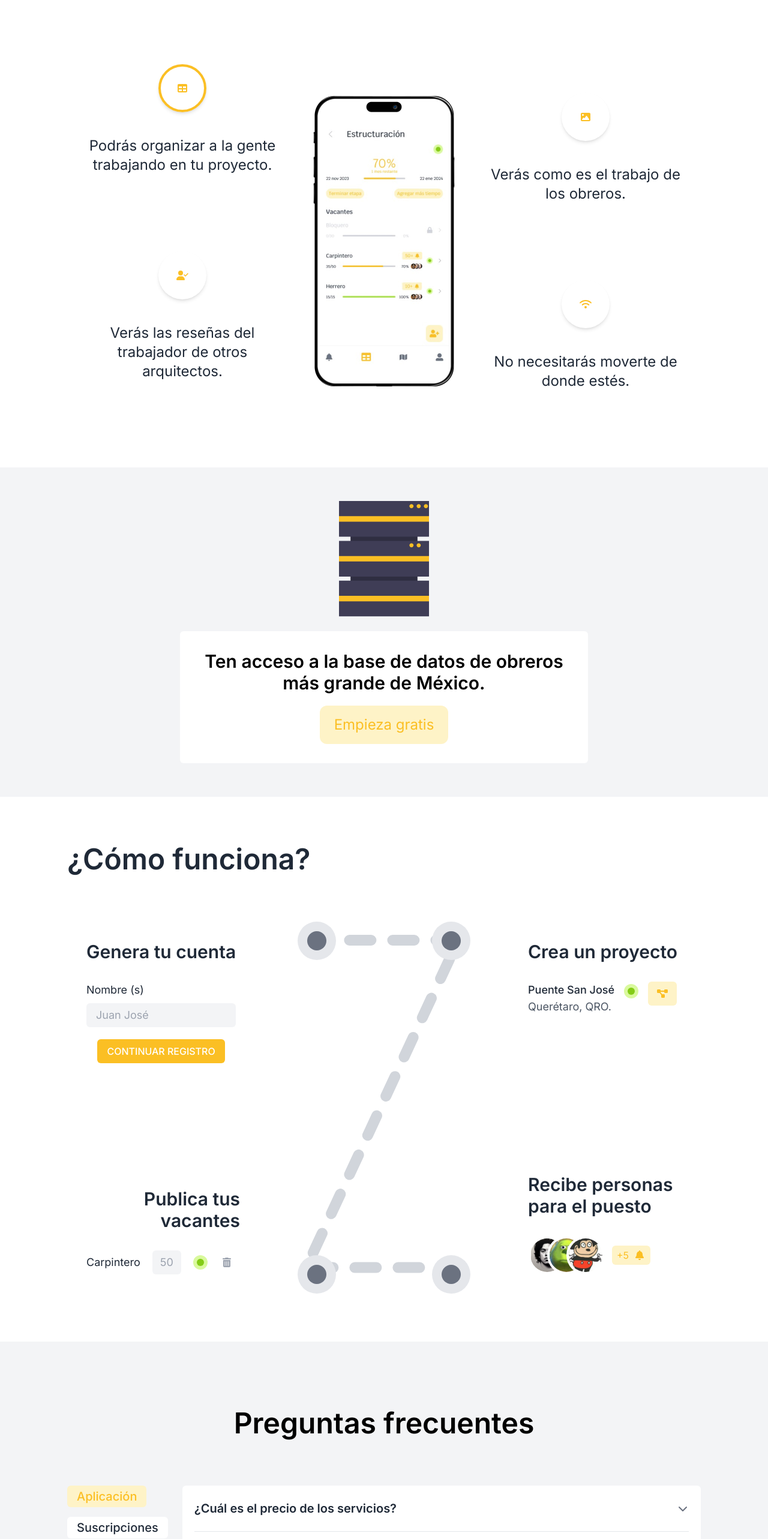
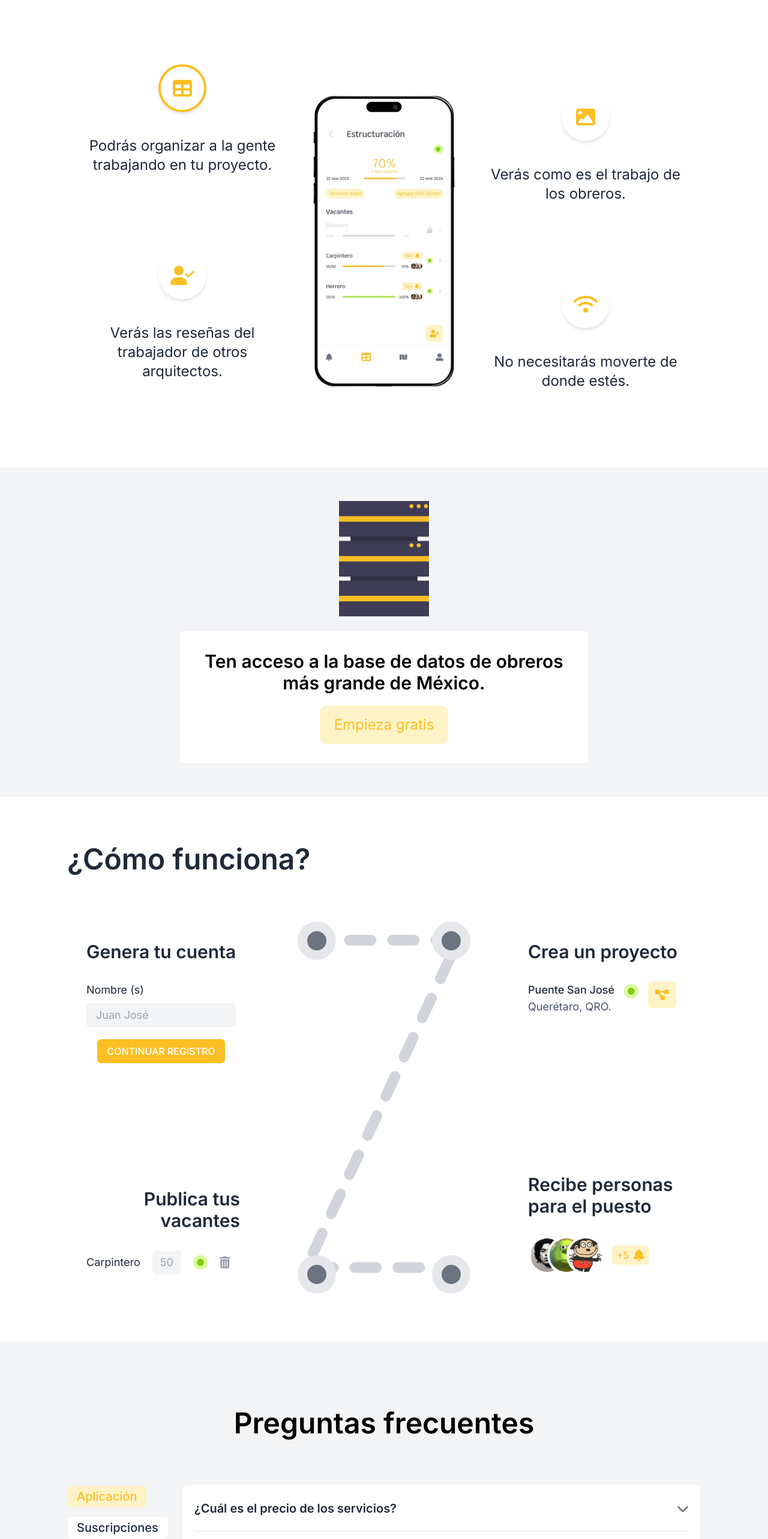
Before and after one commit to Thrashy190/arqontact-web, a Next.js app: page / in a window 1280 px wide. Shown: the part 1501-4066 px from the top of the page at 60% size. Built offline with nearby package versions, Linux system fonts and the light colour scheme.

Commit message:
change icons size

```diff
--- a/app/page.tsx
+++ b/app/page.tsx
@@ -67,10 +67,10 @@ export default function Home() {
           <div className="flex flex-wrap md:space-y-16 justify-center md:justify-between xl:items-center items-start">
             <div className="flex flex-col md:space-y-16">
               <InteractiveTrigger event="onClick" id="table" self="table" field="active">
-                <LandingIconText icon={<FontAwesomeIcon className='w-10 h-10 text-amber-400' icon={faTable} />} description="Podrás organizar a la gente trabajando en tu proyecto." />
+                <LandingIconText icon={<FontAwesomeIcon  size='2x' className='text-amber-400' icon={faTable} />} description="Podrás organizar a la gente trabajando en tu proyecto." />
               </InteractiveTrigger>
               <InteractiveTrigger event="onClick" id="usercheck" self="usercheck" field="active">
-                <LandingIconText icon={<FontAwesomeIcon className='w-10 h-10 text-amber-400' icon={faUserCheck} />} description="Verás las reseñas del trabajador de otros arquitectos." />
+                <LandingIconText icon={<FontAwesomeIcon size='2x' className='text-amber-400' icon={faUserCheck} />} description="Verás las reseñas del trabajador de otros arquitectos." />
               </InteractiveTrigger>
             </div>
             <div className="w-[250px] h-[490px] hidden md:flex xl:relative xl:top-0 sticky top-1/4">
@@ -121,10 +121,10 @@ export default function Home() {
             </div>
             <div className="flex flex-col md:space-y-16">
               <InteractiveTrigger event="onClick" id="image" self="image" field="active">
-                <LandingIconText icon={<FontAwesomeIcon className='w-10 h-10 text-amber-400' icon={faImage} />} description="Verás como es el trabajo de los obreros." />
+                <LandingIconText icon={<FontAwesomeIcon size='2x' className='text-amber-400' icon={faImage} />} description="Verás como es el trabajo de los obreros." />
               </InteractiveTrigger>
               <InteractiveTrigger event="onClick" id="wifi" self="wifi" field="active">
-                <LandingIconText icon={<FontAwesomeIcon className='w-10 h-10 text-amber-400' icon={faWifi} />} description="No necesitarás moverte de donde estés." />
+                <LandingIconText icon={<FontAwesomeIcon size='2x' className='text-amber-400' icon={faWifi} />} description="No necesitarás moverte de donde estés." />
               </InteractiveTrigger>
             </div>
           </div>
@@ -172,7 +172,7 @@ export default function Home() {
                 </div>
                 <div className="self-center flex justify-center items-center">
                   <div className="bg-amber-100 text-amber-400 rounded-md p-3 flex items-center">
-                    <FontAwesomeIcon className="w-6 h-6 text-amber-400" icon={faProjectDiagram} />
+                    <FontAwesomeIcon size='lg' className="text-amber-400" icon={faProjectDiagram} />
                   </div>
                 </div>
               </div>
@@ -188,7 +188,7 @@ export default function Home() {
                   <div className="w-3 h-3 bg-lime-500 rounded-full"></div>
                 </div>
                 <div className='flex justify-center items-center'>
-                  <FontAwesomeIcon className="w-6 h-6 text-gray-400" icon={faTrashAlt} />
+                  <FontAwesomeIcon size='lg' className="text-gray-400" icon={faTrashAlt} />
                 </div>
               </div>
             </RoadmapItem>
@@ -223,7 +223,7 @@ export default function Home() {
                 </div>
                 <div className="bg-amber-100 text-amber-400 px-2 py-1 rounded-md flex items-center space-x-2">
                   <span>+5</span>
-                  <FontAwesomeIcon className="w-5 h-5 text-amber-400" icon={faBell} />
+                  <FontAwesomeIcon size='lg' className="text-amber-400" icon={faBell} />
                 </div>
               </div>
             </RoadmapItem>
@@ -262,7 +262,7 @@ export default function Home() {
                 </div>
                 <div className="flex justify-center items-center">
                   <div className="bg-amber-100 text-amber-400 rounded-md p-3 flex items-center">
-                    <FontAwesomeIcon className="w-6 h-6 text-amber-400" icon={faProjectDiagram} />
+                    <FontAwesomeIcon size='lg' className=" text-amber-400" icon={faProjectDiagram} />
                   </div>
                 </div>
               </div>
@@ -298,7 +298,7 @@ export default function Home() {
                 </div>
                 <div className="bg-amber-100 text-amber-400 px-2 py-1 rounded-md flex items-center space-x-2">
                   <span>+5</span>
-                  <FontAwesomeIcon className="w-5 h-5 text-amber-400" icon={faBell} />
+                  <FontAwesomeIcon  size='lg' className="text-amber-400" icon={faBell} />
                 </div>
               </div>
             </RoadmapItem>
@@ -336,10 +336,10 @@ export default function Home() {
               ¿Aún tienes dudas? Contáctanos y te responderemos lo más rápido que podamos.
             </p>
             <div className="flex space-x-10">
-              <div className='transition-all hover:scale-110'><FontAwesomeIcon className="w-10 h-10 text-amber-400" icon={faFacebook} /></div>
-              <div className='transition-all hover:scale-110'><FontAwesomeIcon className="w-10 h-10 text-amber-400" icon={faLinkedin} /></div>
-              <div className='transition-all hover:scale-110'><FontAwesomeIcon className="w-10 h-10 text-amber-400" icon={faTwitter} /></div>
-              <div className='transition-all hover:scale-110'><FontAwesomeIcon className="w-10 h-10 text-amber-400" icon={faInstagram} /></div>
+              <div className='transition-all hover:scale-110'><FontAwesomeIcon size="3x" className="text-amber-400" icon={faFacebook} /></div>
+              <div className='transition-all hover:scale-110'><FontAwesomeIcon size="3x" className="text-amber-400" icon={faLinkedin} /></div>
+              <div className='transition-all hover:scale-110'><FontAwesomeIcon size="3x" className="text-amber-400" icon={faTwitter} /></div>
+              <div className='transition-all hover:scale-110'><FontAwesomeIcon size="3x" className="text-amber-400" icon={faInstagram} /></div>
             </div>
           </div>
           <form action="https://formsubmit.co/contact@arqontact.com" method="POST" encType='multipart/form-data' className="flex w-full lg:w-auto flex-1 grow flex-col space-y-5">
--- a/app/src/landing/FAQItem.tsx
+++ b/app/src/landing/FAQItem.tsx
@@ -10,7 +10,9 @@ export default function FAQItem() {
         <div onClick={() => setAnswerIsOpen(!answerIsOpen)}  className={`cursor-pointer flex flex-col py-6 ${answerIsOpen ? 'space-y-4' : ''}`}>
           <div className='flex justify-between items-center'>
             <h3 className="font-semibold text-xl">¿Cuál es el precio de los servicios?</h3>
-            <button className={`duration-300 animation-ping transition-all outline-none focus:outline-none ${ answerIsOpen ? '-rotate-180' : 'rotate-0'  }`}><FontAwesomeIcon className="w-5 h-5 text-gray-500" icon={faChevronDown }/></button>
+            <button className={`duration-300 animation-ping transition-all outline-none focus:outline-none ${ answerIsOpen ? '-rotate-180' : 'rotate-0'  }`}>
+              <FontAwesomeIcon size='lg' className="text-gray-500" icon={faChevronDown }/>
+              </button>
           </div>
           <p className={`duration-300 animation-ping transition-all ${answerIsOpen ? 'h-auto' : ''} h-0 overflow-hidden`}>Nuestros servicios son gratuitos hasta cierto punto, solamente tendrás que pagar para acceder a algunas funcionalidades.</p>
         </div>
--- a/app/src/landing/Navbar.tsx
+++ b/app/src/landing/Navbar.tsx
@@ -26,10 +26,10 @@ export default function Navbar() {
             </div>
             <button onClick={() => setMNState(!mNState)} className='relative w-8 h-8 focus:outline-none md:hidden flex'>
                 <If condition={!mNState} className='absolute'>
-                    <FontAwesomeIcon className="w-8 h-8 text-gray-800" icon={faBars} />
+                    <FontAwesomeIcon size='2x' className="text-gray-800" icon={faBars} />
                 </If>
                 <If condition={mNState} className='absolute'>
-                    <FontAwesomeIcon className="w-8 h-8 text-gray-800" icon={faTimes} />
+                    <FontAwesomeIcon size='2x' className="text-gray-800" icon={faTimes} />
                 </If>
             </button>
             <If condition={mNState} className='w-full shadow-md -ml-6 pl-6 fixed top-24 bg-white text-xl z-50 flex flex-col'>
```
